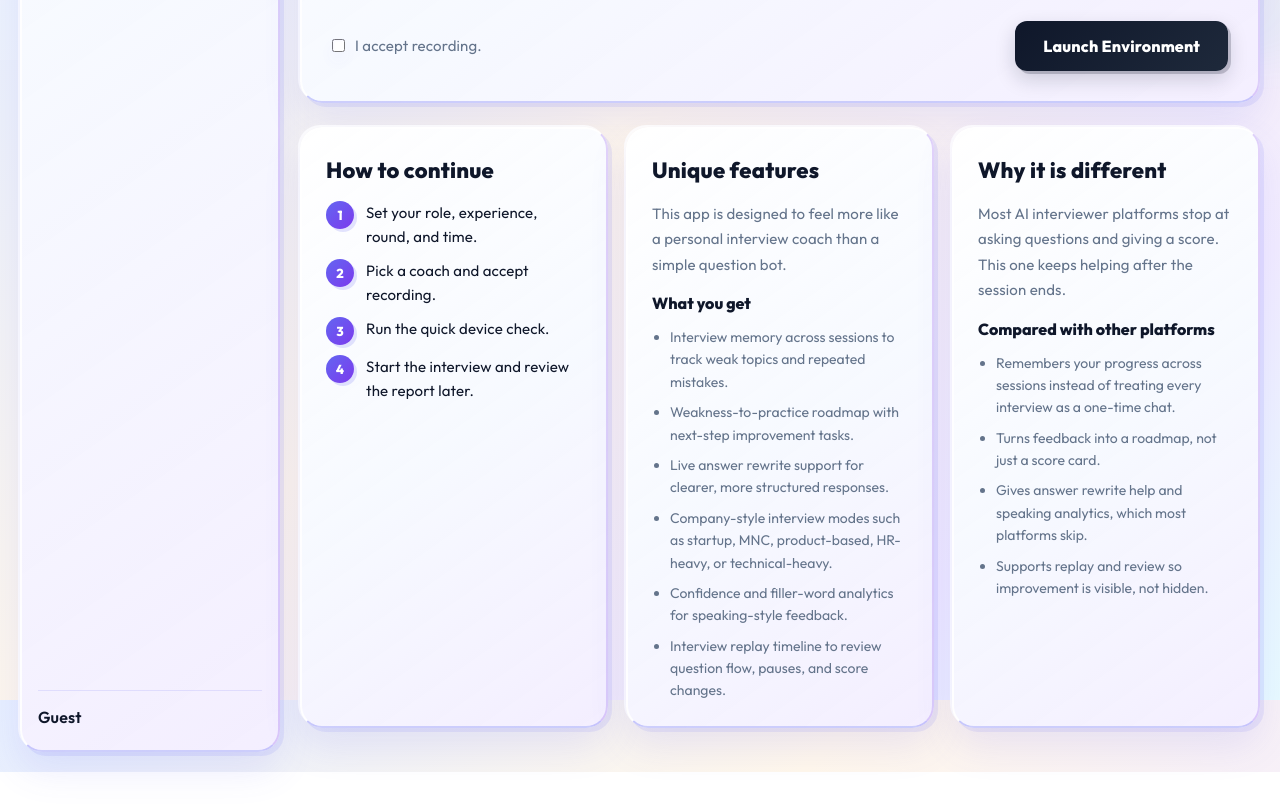
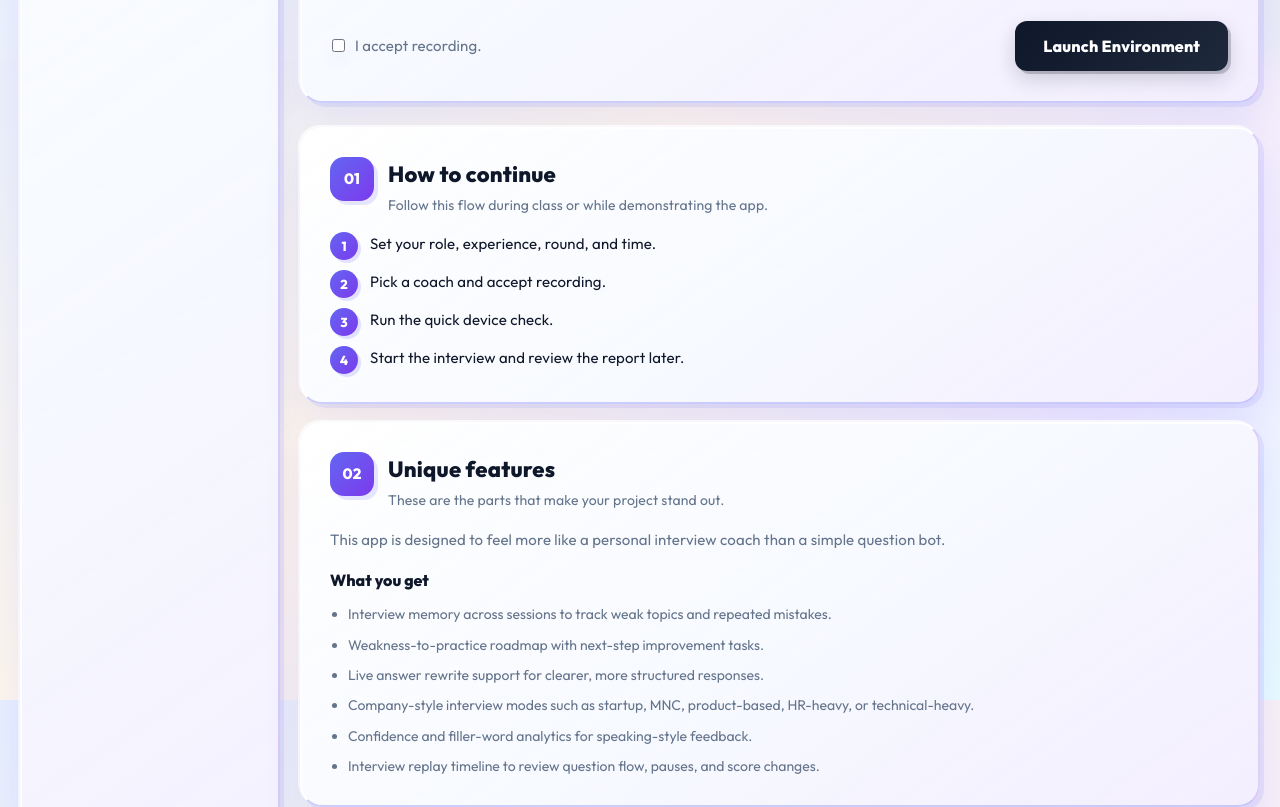
Before and after one commit to himanthyadav/AI_INTERVIEWER, a React (Vite) app in the folder frontend/: page /dashboard in a window 1280 px wide. Shown: the part 900-1707 px from the top of the page. Before the commit the page ends 1672 px from the top, so only its background shows below. Built offline with nearby package versions, Linux system fonts and the light colour scheme; no server answers; the HTML template or start-up script is replaced by a standard one.

Commit message:
Polish dashboard presentation layout

```diff
--- a/frontend/src/pages/Dashboard.jsx
+++ b/frontend/src/pages/Dashboard.jsx
@@ -322,8 +322,14 @@ function Dashboard() {
             </div>
 
             <div style={styles.overviewGrid}>
-              <div style={styles.overviewCard} className="glass-panel animate-slide-up">
-                <h3 style={styles.overviewTitle}>How to continue</h3>
+              <div style={{ ...styles.overviewCard, ...styles.overviewCardHighlight }} className="glass-panel animate-slide-up">
+                <div style={styles.sectionHeader}>
+                  <span style={styles.sectionBadge}>01</span>
+                  <div>
+                    <h3 style={styles.overviewTitle}>How to continue</h3>
+                    <p style={styles.sectionSubtitle}>Follow this flow during class or while demonstrating the app.</p>
+                  </div>
+                </div>
                 <div style={styles.stepList}>
                   <div style={styles.stepItem}><span style={styles.stepNumber}>1</span><p style={styles.stepText}>Set your role, experience, round, and time.</p></div>
                   <div style={styles.stepItem}><span style={styles.stepNumber}>2</span><p style={styles.stepText}>Pick a coach and accept recording.</p></div>
@@ -332,8 +338,14 @@ function Dashboard() {
                 </div>
               </div>
 
-              <div style={{ ...styles.overviewCard, animationDelay: '0.08s' }} className="glass-panel animate-slide-up">
-                <h3 style={styles.overviewTitle}>Unique features</h3>
+              <div style={{ ...styles.overviewCard, ...styles.overviewCardHighlight, animationDelay: '0.08s' }} className="glass-panel animate-slide-up">
+                <div style={styles.sectionHeader}>
+                  <span style={styles.sectionBadge}>02</span>
+                  <div>
+                    <h3 style={styles.overviewTitle}>Unique features</h3>
+                    <p style={styles.sectionSubtitle}>These are the parts that make your project stand out.</p>
+                  </div>
+                </div>
                 <p style={styles.overviewText}>This app is designed to feel more like a personal interview coach than a simple question bot.</p>
                 <div style={styles.infoBlock}>
                   <h4 style={styles.infoBlockTitle}>What you get</h4>
@@ -348,8 +360,14 @@ function Dashboard() {
                 </div>
               </div>
 
-              <div style={{ ...styles.overviewCard, animationDelay: '0.16s' }} className="glass-panel animate-slide-up">
-                <h3 style={styles.overviewTitle}>Why it is different</h3>
+              <div style={{ ...styles.overviewCard, ...styles.overviewCardHighlight, animationDelay: '0.16s' }} className="glass-panel animate-slide-up">
+                <div style={styles.sectionHeader}>
+                  <span style={styles.sectionBadge}>03</span>
+                  <div>
+                    <h3 style={styles.overviewTitle}>Why it is different</h3>
+                    <p style={styles.sectionSubtitle}>Use this part to explain it clearly in class.</p>
+                  </div>
+                </div>
                 <p style={styles.overviewText}>Most AI interviewer platforms stop at asking questions and giving a score. This one keeps helping after the session ends.</p>
                 <div style={styles.infoBlock}>
                   <h4 style={styles.infoBlockTitle}>Compared with other platforms</h4>
@@ -446,8 +464,12 @@ const styles = {
   heroBadge: { display: 'inline-block', marginBottom: '14px', fontSize: '13px', letterSpacing: '1px', textTransform: 'uppercase', background: 'rgba(99,102,241,0.1)', color: '#6366f1', borderTop: '1px solid rgba(255,255,255,0.9)', borderLeft: '1px solid rgba(255,255,255,0.8)', borderBottom: '1px solid rgba(99,102,241,0.2)', borderRight: '1px solid rgba(99,102,241,0.15)', borderRadius: '999px', padding: '7px 14px', fontWeight: '800', boxShadow: '1px 1px 0 rgba(99,102,241,0.1)' },
   mainTitle: { fontSize: 'clamp(2.3rem, 4vw, 4rem)', lineHeight: 1.08, fontWeight: '800', marginBottom: '12px', color: '#0f172a' },
   mainSubtitle: { color: '#64748b', fontSize: 'clamp(1rem, 1.4vw, 1.2rem)', maxWidth: '760px', margin: '0 auto 8px auto', lineHeight: 1.7 },
-  overviewGrid: { display: 'grid', gridTemplateColumns: 'repeat(3, minmax(0, 1fr))', gap: '18px', marginTop: '24px', marginBottom: '24px' },
-  overviewCard: { padding: '24px', display: 'flex', flexDirection: 'column', gap: '14px' },
+  overviewGrid: { display: 'grid', gridTemplateColumns: '1fr', gap: '18px', marginTop: '24px', marginBottom: '24px' },
+  overviewCard: { padding: '28px', display: 'flex', flexDirection: 'column', gap: '16px' },
+  overviewCardHighlight: { position: 'relative', overflow: 'hidden' },
+  sectionHeader: { display: 'flex', alignItems: 'flex-start', gap: '14px' },
+  sectionBadge: { width: '44px', height: '44px', borderRadius: '14px', display: 'inline-flex', alignItems: 'center', justifyContent: 'center', flexShrink: 0, background: 'linear-gradient(135deg, #6366f1, #7c3aed)', color: 'white', fontWeight: '800', fontSize: '15px', boxShadow: '4px 4px 0 rgba(99,102,241,0.16)' },
+  sectionSubtitle: { margin: '4px 0 0', color: '#64748b', fontSize: '14px', lineHeight: 1.5 },
   overviewTitle: { margin: 0, fontSize: '22px', color: '#0f172a', fontWeight: '800' },
   overviewText: { margin: 0, color: '#64748b', fontSize: '15px', lineHeight: 1.7 },
   stepList: { display: 'grid', gap: '10px' },
```
